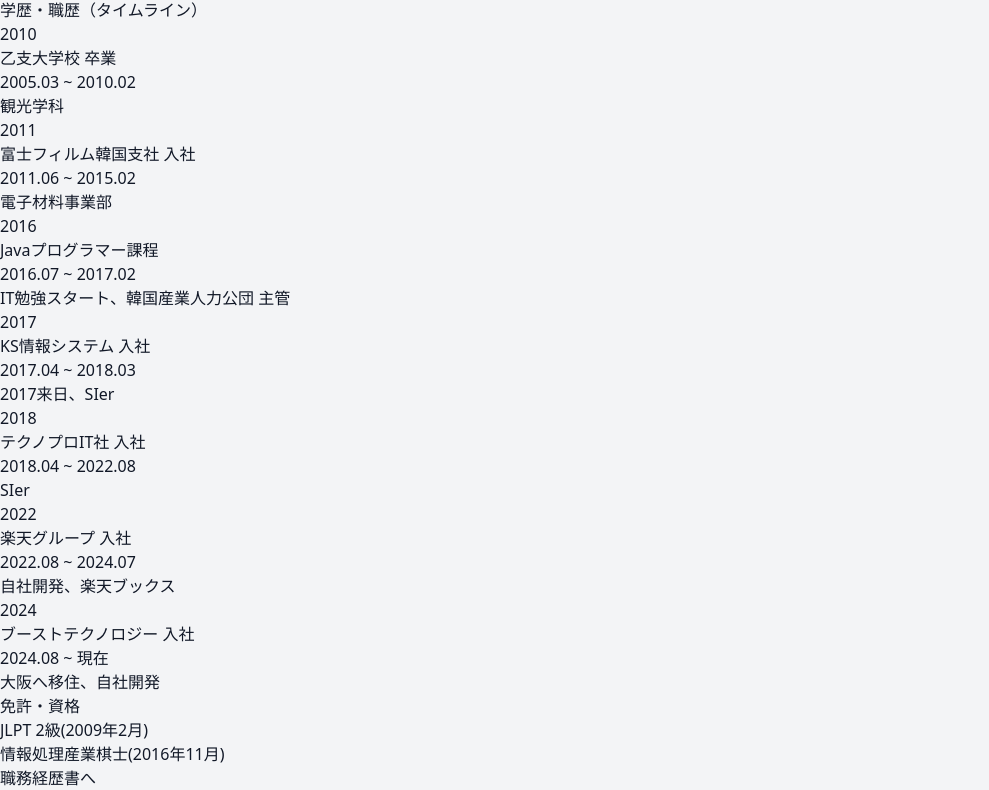
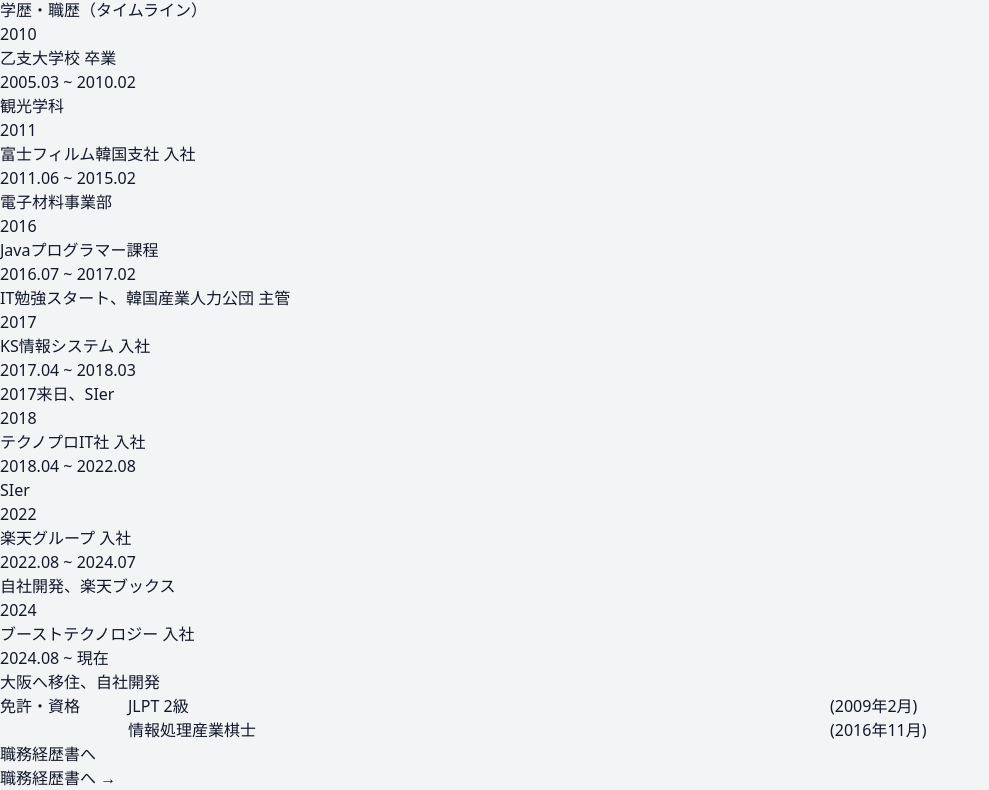
Before and after one commit to JangsuKim/resume, a Vue app in the folder site/: page / in a window 1280 px wide. Shown: the part 281-1071 px from the top of the page, without its empty margins (0-989 px from the left). Built offline with nearby package versions, Linux system fonts and the light colour scheme.

Commit message:
add career page

```diff
--- a/site/src/components/ResumeTimeline.vue
+++ b/site/src/components/ResumeTimeline.vue
@@ -41,14 +41,14 @@
 
         <!-- 오른쪽(80%): 내용 -->
         <div
-          class="w-[75%] origin-left rounded-md bg-white px-3 py-2 transition
+          class="w-[70%] origin-left rounded-md bg-white px-3 py-2 transition
                  duration-200 ease-out hover:scale-110 hover:shadow-md hover:ring-1 hover:ring-slate-200"
         >
-          <h3 class="text-sm md:text-base font-semibold text-slate-900">{{ it.title }}</h3>
-          <p v-if="it.subtitle" class="text-[13px] text-slate-600">
+          <h3 class="text-[20px] font-semibold text-slate-900">{{ it.title }}</h3>
+          <p v-if="it.subtitle" class="text-[15px] text-slate-600">
             {{ it.subtitle }}
           </p>
-          <p v-if="it.desc" class="mt-0.5 text-[13px] leading-snug text-slate-600">
+          <p v-if="it.desc" class="mt-0.5 text-[15px] leading-snug text-slate-600">
             {{ it.desc }}
           </p>
         </div>
--- a/site/src/router/index.ts
+++ b/site/src/router/index.ts
@@ -8,6 +8,12 @@
       path: '/',
       name: 'home',
       component: ResumeView,
+    },
+    {
+      path: '/career',
+      name: 'Career',
+      component: () => import('@/views/Career.vue'),
+      meta: { title: '職務経歴書' }
     },
     {
       path: '/about',
--- /dev/null
+++ b/site/src/views/Career.vue
@@ -0,0 +1,26 @@
+<template>
+  <div class="min-h-screen bg-gray-100 flex justify-center py-10 px-4">
+    <!-- A4 카드 -->
+    <div class="relative w-full max-w-[820px] bg-white border border-gray-300 shadow-sm rounded-md p-10 pt-16">
+      <!-- 카드 좌측 상단 돌아가기 버튼 -->
+      <RouterLink
+        to="/"
+        class="absolute left-6 top-6 flex items-center gap-1 text-blue-600 hover:text-gray-900 transition-colors"
+      >
+        <span class="text-lg">←</span>
+        <span class="text-sm font-medium">履歴書に戻る</span>
+      </RouterLink>
+
+      <!-- 제목 -->
+      <header class="text-center">
+        <h1 class="text-3xl font-extrabold tracking-wider">職務経歴書</h1>
+      </header>
+    </div>
+  </div>
+</template>
+
+<script setup lang="ts">
+defineOptions({
+  name: 'CareerPage'
+});
+</script>
--- a/site/src/views/ResumeView.vue
+++ b/site/src/views/ResumeView.vue
@@ -1,7 +1,7 @@
 <template>
-  <!-- 페이지 배경 + 카드 래퍼 (샘플처럼 흰 바탕) -->
-  <div class="min-h-screen bg-gray-100 flex justify-center py-10 px-4">
-    <div class="w-full max-w-[820px] bg-white border border-gray-300 shadow-sm rounded-md p-10">
+  <!-- 고정폭 카드 + 가로 스크롤 허용: 모바일에서도 데스크톱 레이아웃 유지 -->
+  <div class="min-h-screen bg-gray-100 py-10 px-4 overflow-x-auto">
+    <div class="w-[820px] min-w-[820px] mx-auto bg-white border border-gray-300 shadow-sm rounded-md p-10">
 
       <!-- 상단 타이틀 + 얇은 선 -->
       <header class="text-center mb-8">
@@ -9,13 +9,13 @@
         <div class="mt-3 h-px bg-neutral-400"></div>
       </header>
 
-     <!-- 🔴 프로필 박스 교체본 -->
-    <section class="">
+      <!-- 프로필 박스 -->
+      <section>
         <div
           class="w-full"
           style="display:grid; grid-template-columns: 200px 1fr; gap:28px;"
         >
-        <!-- 좌: 사진(샘플 감성: 살짝 작은 직사각형) -->
+          <!-- 좌: 사진 -->
           <div class="flex justify-center items-start">
             <img
               src="@/assets/profile.jpg"
@@ -26,10 +26,8 @@
 
           <!-- 우: 이름 + 정보표 -->
           <div>
-        <!-- 이름: 더 크고 굵게, 행간 타이트 -->
             <h2 class="text-[30px] leading-[1.05] font-semibold mb-3">KIM JANGSU</h2>
 
-        <!-- 표: 라벨 고정폭, 행간 조정 -->
             <table class="w-full text-[15px] leading-[1.35]">
               <tbody>
                 <tr class="align-top">
@@ -62,41 +60,49 @@
         </div>
       </section>
 
-    <!-- 인셋 콘텐츠 패널 -->
+      <!-- 타임라인 (컴포넌트 내부에서 relative/absolute 사용해도 안전) -->
       <section class="mt-4 pt-4">
         <ResumeTimeline />
       </section>
 
-    <!-- 資格・認定 -->
+      <!-- 資格・認定 : 고정 2컬럼 그리드로 붕괴 방지 -->
       <section class="mt-8 border-t border-gray-200 pt-4 pl-8">
-        <div class="grid grid-cols-12">
-            <div class="col-span-2 flex items-start">
+        <div style="display:grid; grid-template-columns: 110px 1fr; column-gap:18px;">
+          <div class="flex items-start">
             <h3 class="font-semibold text-lg">免許・資格</h3>
           </div>
-            <div class="col-span-4">
+          <div>
             <div class="space-y-2 text-[15px] leading-[1.5]">
-                    <div class="flex justify-between">
+              <div style="display:grid; grid-template-columns: 1fr 450px;">
                 <span>JLPT 2級</span>
-                    <span class="text-neutral-600">(2009年2月)</span>
+                <span class="text-neutral-600 text-left">(2009年2月)</span>
               </div>
-                    <div class="flex justify-between">
+              <div style="display:grid; grid-template-columns: 1fr 450px;">
                 <span>情報処理産業棋士</span>
-                    <span class="text-neutral-600">(2016年11月)</span>
+                <span class="text-neutral-600 text-left">(2016年11月)</span>
               </div>
             </div>
           </div>
         </div>
       </section>
 
+      <!-- 링크 -->
       <section class="mt-8 border-t border-gray-200 pt-4 pl-8">
-            <div class="col-span-2 flex items-start">
+        <div class="flex items-start gap-6">
           <h3 class="font-semibold text-lg">職務経歴書へ</h3>
+          <RouterLink
+            to="/career"
+            class="inline-flex items-center gap-2 text-blue-600 hover:text-gray-900 transition-colors"
+          >
+            職務経歴書へ <span aria-hidden="true">→</span>
+          </RouterLink>
         </div>
       </section>
 
     </div>
   </div>
 </template>
+
 <script setup lang="ts">
 import ResumeTimeline from '@/components/ResumeTimeline.vue'
 </script>
```
Lines whose indentation alone changed are shown as unchanged.
